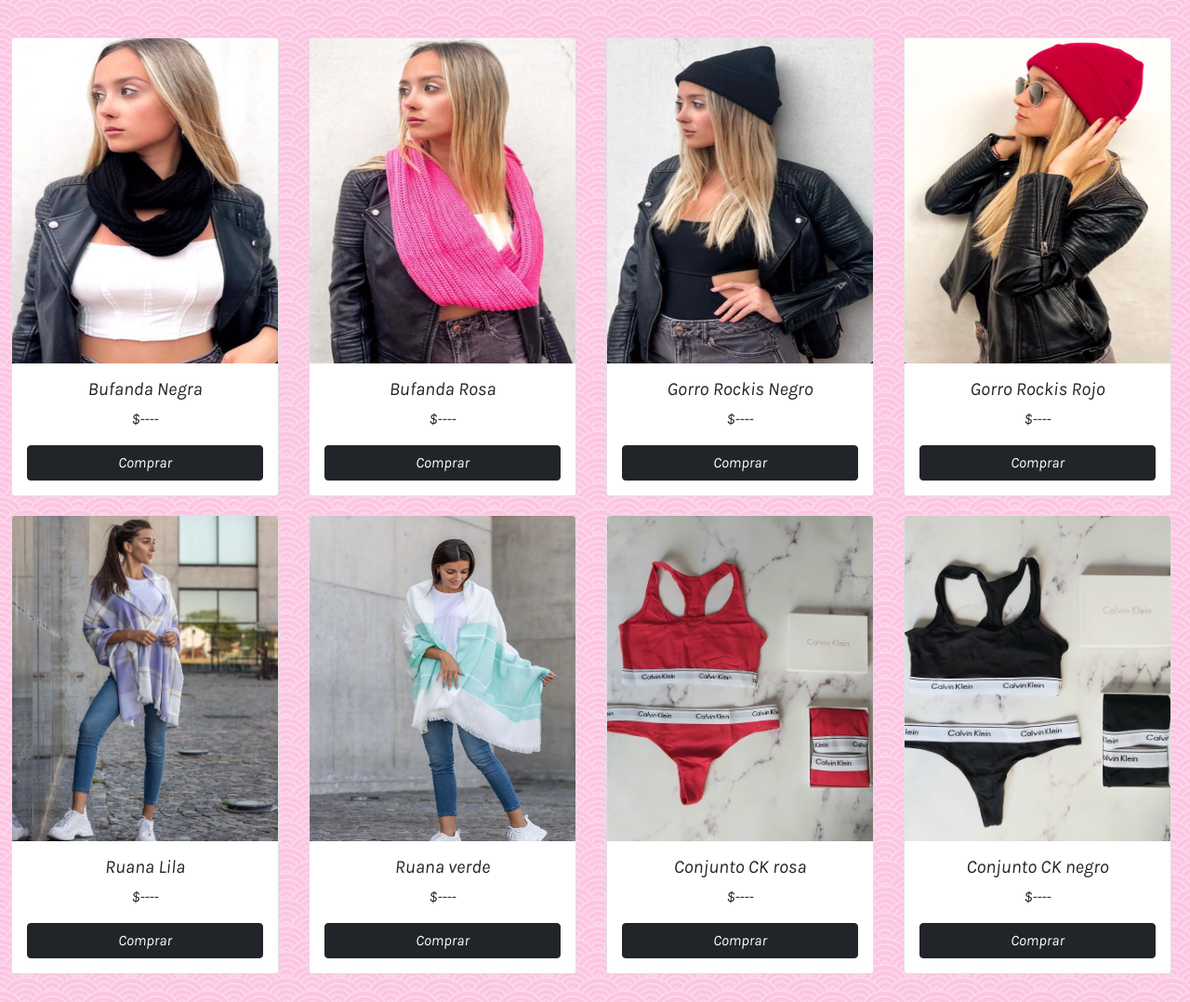
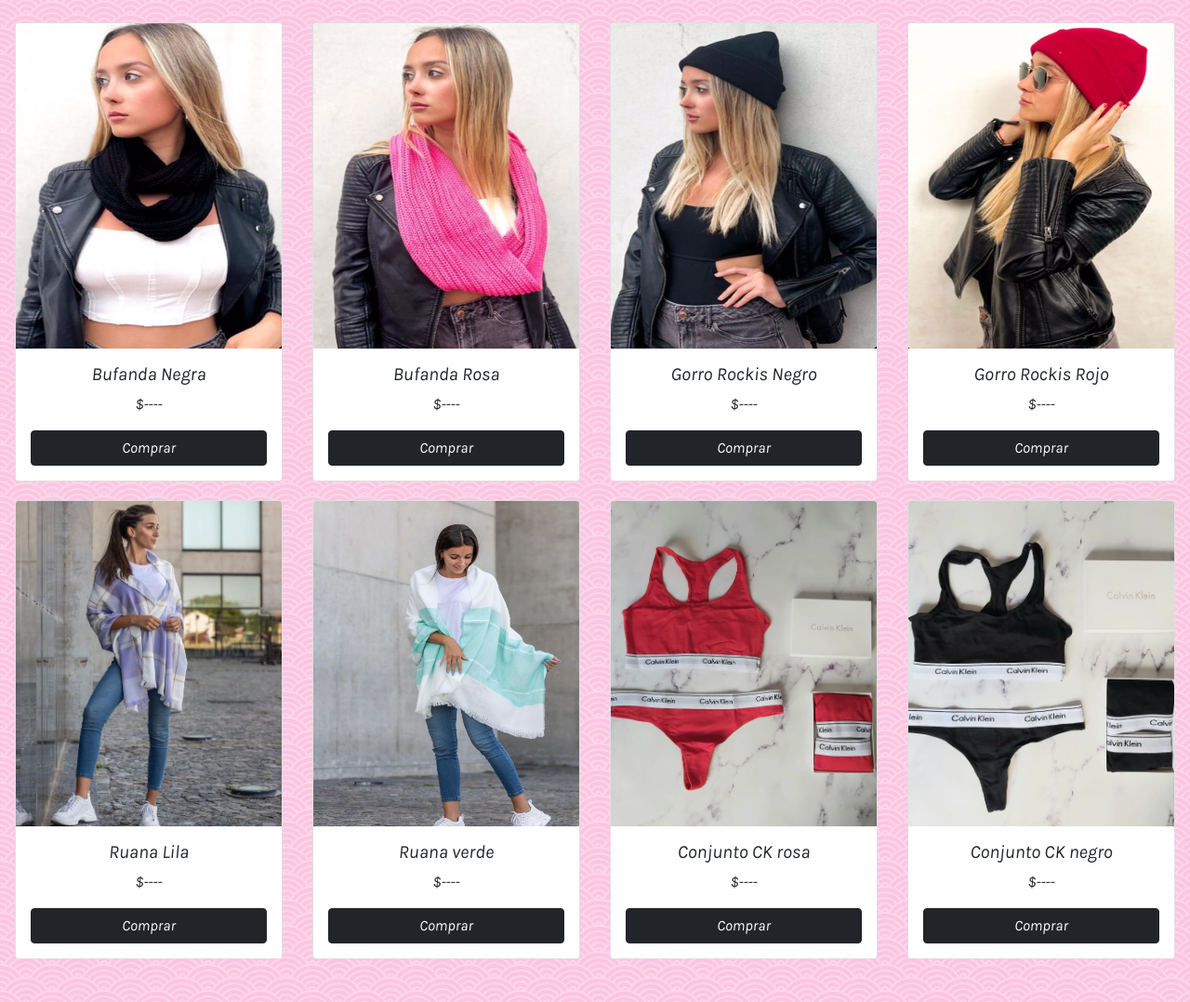
Before and after one commit to enzoadrian/proyecto-desarrollo-web, a website: page paginas/catalogo.html in a window 1280 px wide. Shown: the part 181-1259 px from the top of the page at 93% size. Drawn offline with nearby package versions, Linux system fonts and the light colour scheme; a web font is replaced by a local one.

Commit message:
centrado-paginas

```diff
--- a/paginas/catalogo.html
+++ b/paginas/catalogo.html
@@ -54,9 +54,9 @@
 
         <main>
           <h2 class=" textoCatalogo text-center pt-3 ">Nuestro Catalogo </h2>
-          <div class="container-fluid my-4 ">
-            <div class="row  ">
-              <div class="col-lg-3 col-md-6 col-sm-12"> <div class="card" style="width: 18rem;">
+          <div class="container-fluid ">
+            <div class="row ">
+              <div class="col-lg-3 col-md-6 col-sm-12 padre_card"> <div class="card" style="width: 18rem;">
                 <img src="../imagenes/bufanda negra.jpeg" class="card-img-top" alt="bufanda-negra">
                 <div class="card-body ">
                   <h5 class="card-title text-center">Bufanda Negra</h5>
@@ -64,7 +64,7 @@
                   <a href="../paginas/catalogo.html" class="btn btn-dark d-flex justify-content-center">Comprar</a>
                 </div>
               </div></div>
-              <div class="col-lg-3 col-md-6 col-sm-12"> <div class="card" style="width: 18rem;">
+              <div class="col-lg-3 col-md-6 col-sm-12 padre_card"> <div class="card" style="width: 18rem;">
                 <img src="../imagenes/bufanda rosa.jpeg" class="card-img-top" alt="bufanda-rosa">
                 <div class="card-body">
                   <h5 class="card-title text-center">Bufanda Rosa</h5>
@@ -72,7 +72,7 @@
                   <a href="../paginas/catalogo.html" class="btn btn-dark d-flex justify-content-center">Comprar</a>
                 </div>
               </div></div>
-              <div class="col-lg-3 col-md-6 col-sm-12"><div class="card" style="width: 18rem;">
+              <div class="col-lg-3 col-md-6 col-sm-12 padre_card"><div class="card" style="width: 18rem;">
                 <img src="../imagenes/gorro-negro.jpeg" class="card-img-top" alt="gorro-negro">
                 <div class="card-body">
                   <h5 class="card-title text-center">Gorro Rockis Negro</h5>
@@ -80,7 +80,7 @@
                   <a href="../paginas/catalogo.html" class="btn btn-dark d-flex justify-content-center">Comprar</a>
                 </div>
               </div> </div>
-              <div class="col-lg-3 col-md-6 col-sm-12"><div class="card" style="width: 18rem;">
+              <div class="col-lg-3 col-md-6 col-sm-12 padre_card"><div class="card" style="width: 18rem;">
                 <img src="../imagenes/gorro-rojo.jpeg" class="card-img-top" alt="gorro-rojo">
                 <div class="card-body">
                   <h5 class="card-title text-center">Gorro Rockis Rojo</h5>
@@ -90,7 +90,7 @@
               </div> </div>
             </div>
             <div class="row ">
-              <div class="col-lg-3 col-md-6 col-sm-12 "><div class="card" style="width: 18rem;">
+              <div class="col-lg-3 col-md-6 col-sm-12 padre_card "><div class="card" style="width: 18rem;">
                 <img src="../imagenes/ruana-lila.jpeg" class="card-img-top" alt="ruana-lila">
                 <div class="card-body">
                   <h5 class="card-title text-center">Ruana Lila</h5>
@@ -98,7 +98,7 @@
                   <a href="../paginas/catalogo.html" class="btn btn-dark d-flex justify-content-center">Comprar</a>
                 </div>
               </div> </div>
-              <div class="col-lg-3 col-md-6 col-sm-12"><div class="card" style="width: 18rem;">
+              <div class="col-lg-3 col-md-6 col-sm-12 padre_card"><div class="card" style="width: 18rem;">
                 <img src="../imagenes/ruana-verde.jpeg" class="card-img-top" alt="ruana-verde">
                 <div class="card-body">
                   <h5 class="card-title text-center">Ruana verde</h5>
@@ -106,7 +106,7 @@
                   <a href="../paginas/catalogo.html" class="btn btn-dark d-flex justify-content-center">Comprar</a>
                 </div>
               </div> </div>
-              <div class="col-lg-3 col-md-6 col-sm-12"><div class="card" style="width: 18rem;">
+              <div class="col-lg-3 col-md-6 col-sm-12 padre_card"><div class="card" style="width: 18rem;">
                 <img src="../imagenes/conjunto-rosa.jpeg" class="card-img-top" alt="conjunto-rosa">
                 <div class="card-body">
                   <h5 class="card-title text-center">Conjunto CK rosa</h5>
@@ -114,7 +114,7 @@
                   <a href="../paginas/catalogo.html" class="btn btn-dark d-flex justify-content-center">Comprar</a>
                 </div>
               </div> </div>
-              <div class="col-lg-3 col-md-6 col-sm-12"> <div class="card" style="width: 18rem;">
+              <div class="col-lg-3 col-md-6 col-sm-12 padre_card"> <div class="card" style="width: 18rem;">
                 <img src="../imagenes/conjunto-negro.jpeg" class="card-img-top" alt="conjunto-negro">
                 <div class="card-body">
                   <h5 class="card-title text-center">Conjunto CK negro</h5>
--- a/scss/base/_variables.scss
+++ b/scss/base/_variables.scss
@@ -4,19 +4,19 @@
 $font-family-secundario: "Updock", cursive;
 $tamanio-fotos-md: 350px;
 
-
+/* get map */
 $tamanio-tipografia:(
     titulos: 22px,
     subtitulos: 18px,
     parrafo: 14px);
 
-
+    /* extend */
     %flex-jcenter{
     display: flex;
     justify-content: center;}
 
 
-
+/* mixing */
     @mixin flexbox($direction, $justify, $align) {
         display: flex;
         flex-direction: $direction;
--- a/scss/components/_index.scss
+++ b/scss/components/_index.scss
@@ -28,17 +28,22 @@
     width: fit-content;
     height: 45px;
     border: solid 2px white;
-    padding: 10px 5px;
+    padding: 10px;
     cursor: pointer;
     background-color: rgb(0, 0, 0);
     color: rgb(255, 255, 255);
-    text-decoration: none;}
+    text-decoration: none;
+    @extend %flex-jcenter;}
 
     .boton_catalogo:hover{
         opacity: 0.7;
         color: #ffffff ;}
+
+             .padre_card{
+                 @extend %flex-jcenter; }
+
         @media only screen and (max-width:767px){
             .banner{display: none;}
             .titulo_banner{
-                display: none;
-            }}
+                display: none;}
+       }
```
Also changed, not shown: index.html (+5 -6 lines), scss/components/_general.scss (+4 -7 lines), css/main.css, scss/components/_catalogo.scss (line endings or trailing spaces), scss/components/_header.scss (line endings or trailing spaces).
